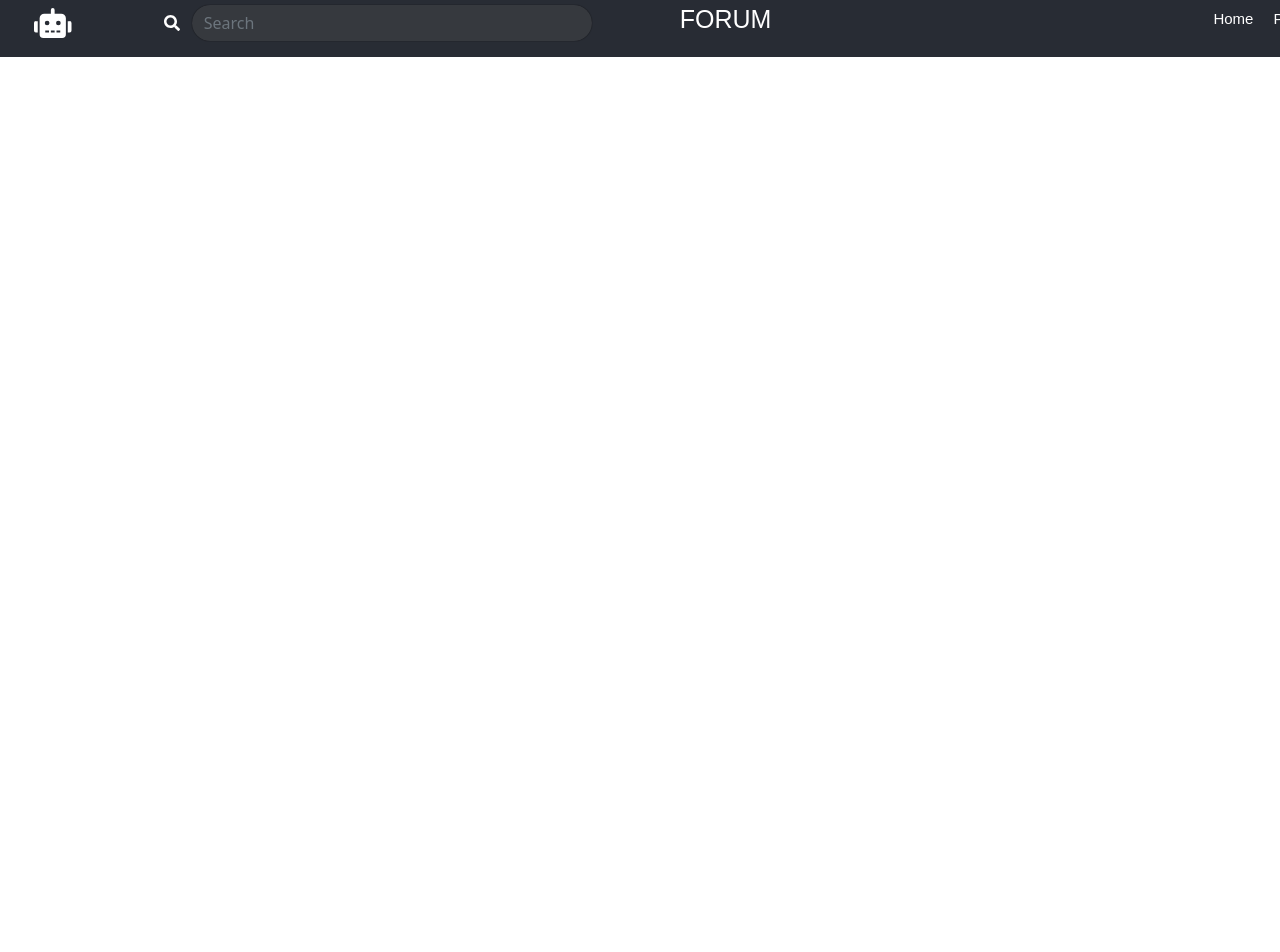
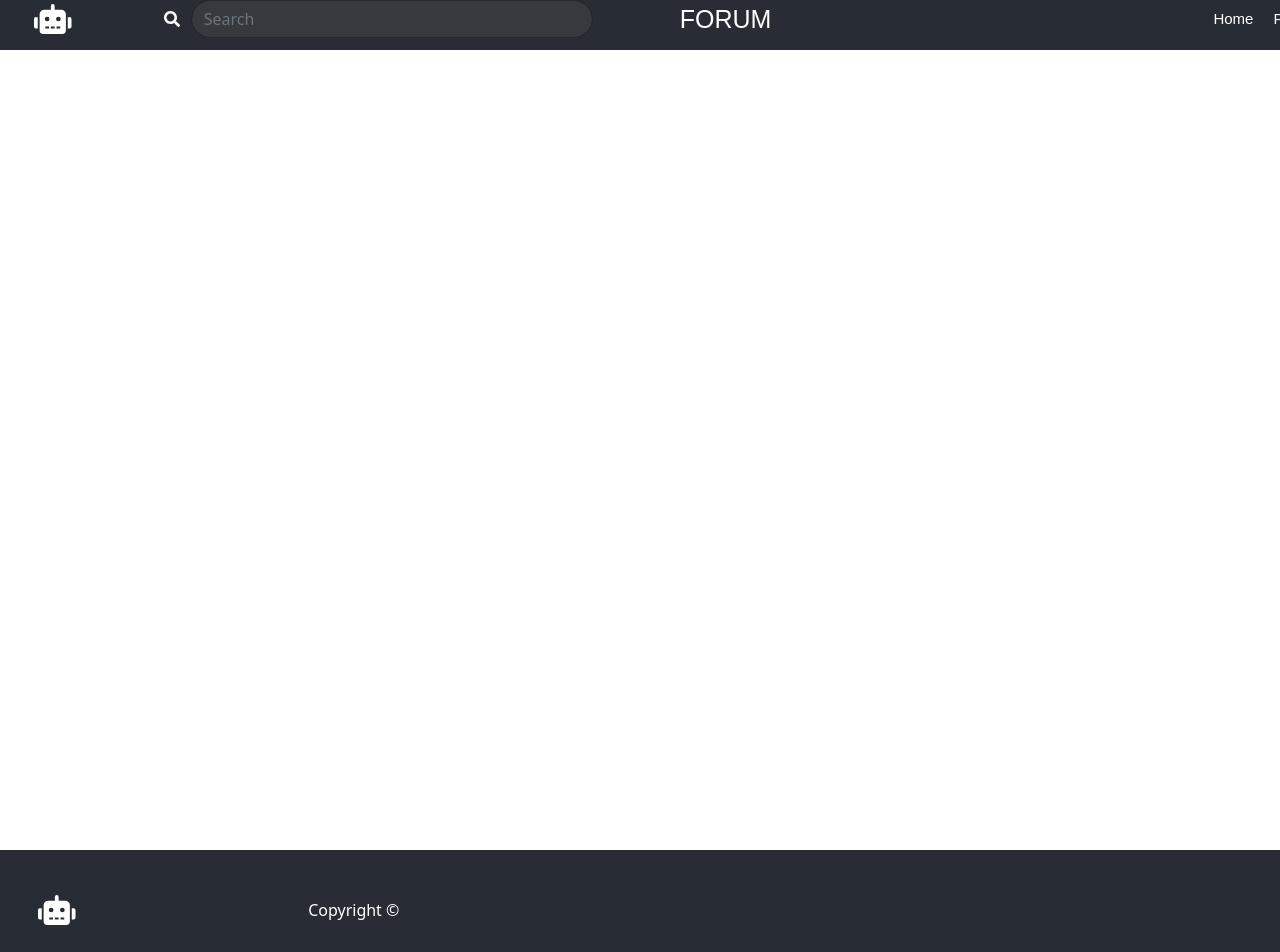
Before and after one commit to Pollo9711/Pollo9711, a React (Create React App) app in the folder FrontendForum/forumproject/: page /registrati in a window 1280 px wide. Shown: the part 12-964 px from the top of the page. Before the commit the page ends 800 px from the top, so only its background shows below. Built offline with nearby package versions, Linux system fonts and the light colour scheme.

Commit message:
implementazioneFooter

```diff
--- a/FrontendForum/forumproject/src/App.css
+++ b/FrontendForum/forumproject/src/App.css
@@ -5,8 +5,10 @@
 
 
 
+
 .App {
   text-align: center;
+  height: 100vh;
 }
 
 
--- a/FrontendForum/forumproject/src/components/layout/Footer/Footer.css
+++ b/FrontendForum/forumproject/src/components/layout/Footer/Footer.css
@@ -0,0 +1,16 @@
+#footer{
+    display: flex;
+    justify-content: space-between;
+    background-color: #282c34;
+    height: 120px;
+    color: white;
+    padding: 3%;
+    align-items: center;
+    align-content: center;
+
+}
+
+#footer p{
+    margin-right: 70%;
+    margin-bottom: 0;
+}
--- a/FrontendForum/forumproject/src/components/layout/Footer/Footer.js
+++ b/FrontendForum/forumproject/src/components/layout/Footer/Footer.js
@@ -1,7 +1,18 @@
+import "./Footer.css"
+import {faRobot} from "@fortawesome/free-solid-svg-icons";
+import {FontAwesomeIcon} from "@fortawesome/react-fontawesome";
+
+
 const Footer = () => {
 
     return (
         <>
+            <div id={"footer"}>
+                <div id={"logo"}>
+                    <FontAwesomeIcon icon={faRobot}/>
+                </div>
+                <p>Copyright ©</p>
+            </div>
 
         </>
     );
--- a/FrontendForum/forumproject/src/components/layout/Header/Header.css
+++ b/FrontendForum/forumproject/src/components/layout/Header/Header.css
@@ -2,7 +2,7 @@
     display: flex;
     justify-content: space-between;
     background-color: #282c34;
-    padding: 0.2% 2%;
+    padding: 0 2%;
     align-items: center;
     position: sticky;
     top: 0;
@@ -44,7 +44,7 @@
 #navbar nav ul {
     display: flex;
     justify-content: space-around;
-    padding-top: 3%;
+    margin-bottom: 0;
 
 }
 
@@ -82,4 +82,5 @@ h1{
     font-family: open san,sans-serif;
     color: white;
     font-size: 25px;
+    margin-bottom: 0;
 }
```
